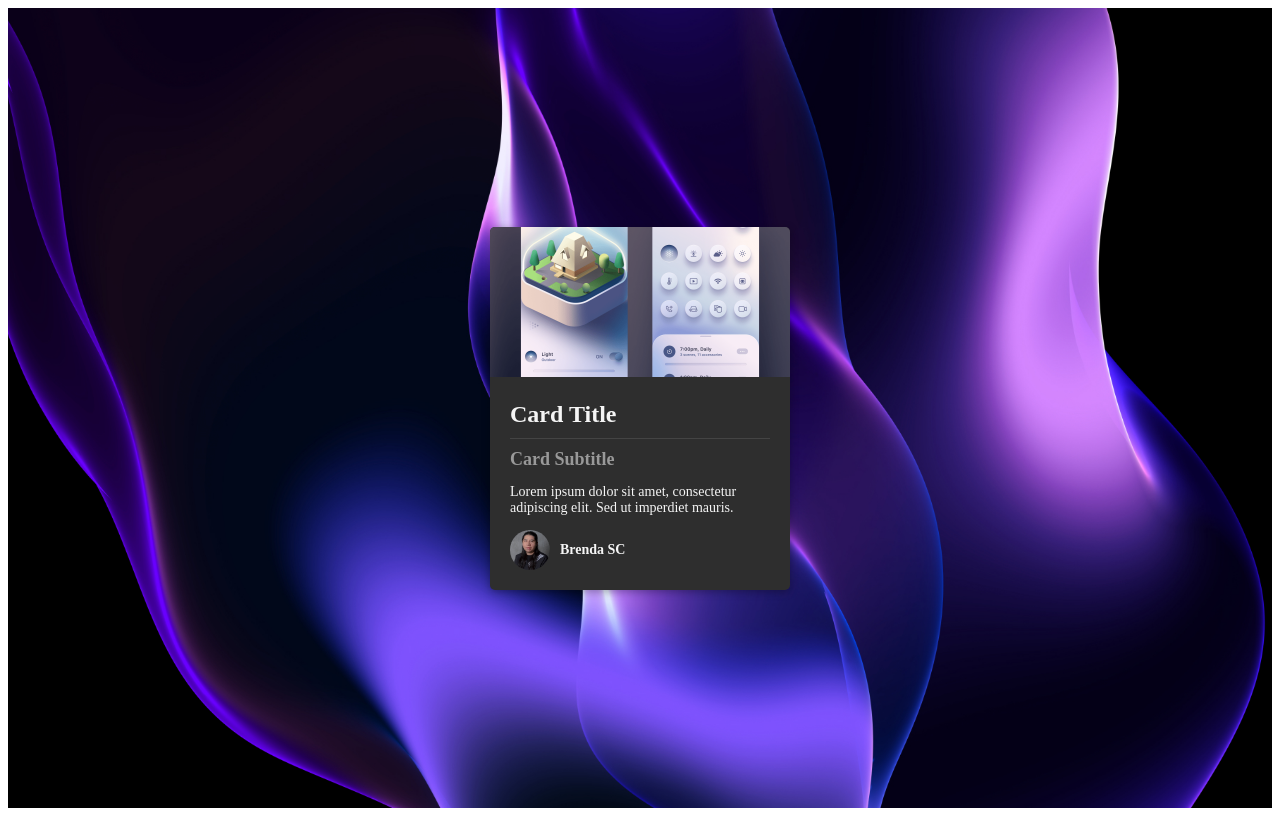
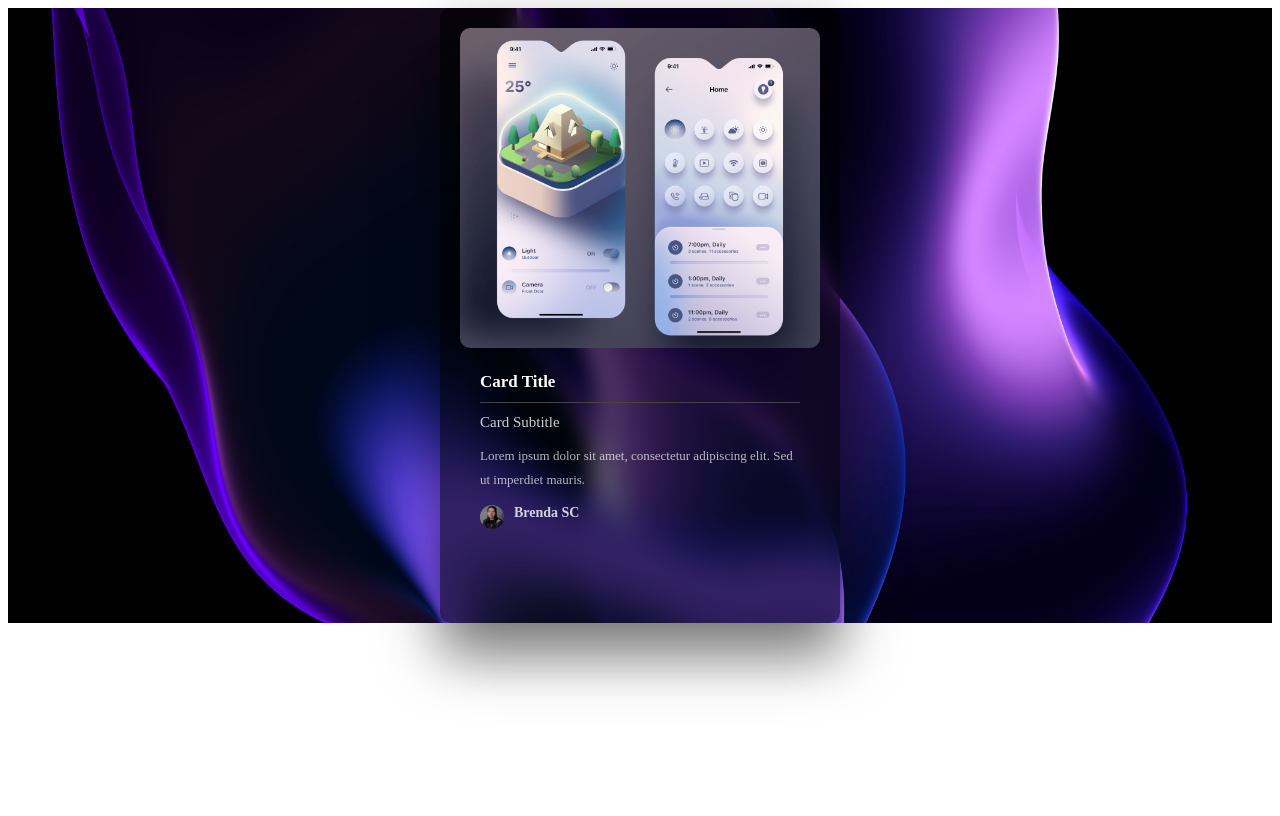
Before and after one commit to brenfondeadora/CodeSandbox_React_ChatGPT, a React (Create React App) app: page / in a window 1280 px wide. Built offline with nearby package versions, Linux system fonts and the light colour scheme.

Commit message:
style: add manual style from figma

```diff
--- a/src/App.js
+++ b/src/App.js
@@ -8,7 +8,6 @@ const Wrapper = styled.div`
   display: flex;
   justify-content: center;
   align-items: center;
-  height: 100vh;
   background-color: #1e1e1e; /* Dark background color */
   color: #f5f5f5; /* Light text color */
   background-image: url(${backgroundImage});
@@ -18,11 +17,20 @@ const Wrapper = styled.div`
 `;
 
 const Card = styled.div`
-  width: 300px;
+  padding: 20px;
+  gap: 20px;
+  width: 360px;
+  height: 575px;
   border-radius: 5px;
   box-shadow: 0 2px 8px rgba(0, 0, 0, 0.3);
   overflow: hidden;
-  background-color: #2e2e2e; /* Darker background color for the card */
+
+  background: rgba(0, 0, 0, 0.6);
+  box-shadow: 0px 30px 60px rgba(0, 0, 0, 0.1), 0px 30px 60px rgba(0, 0, 0, 0.5);
+  backdrop-filter: blur(10px);
+  /* Note: backdrop-filter has minimal browser support */
+
+  border-radius: 10px;
 `;
 
 const Divider = styled.hr`
@@ -33,13 +41,20 @@ const Divider = styled.hr`
 
 const Subtitle = styled.h3`
   margin: 0;
-  font-size: 18px;
-  color: #999; /* Update subtitle color for dark mode */
+  font-family: "SF Pro";
+  font-style: normal;
+  font-weight: 510;
+  font-size: 15px;
+  line-height: 18px;
+  /* identical to box height */
+
+  color: rgba(255, 255, 255, 0.8);
 `;
 
 const CoverImage = styled.img`
   width: 100%;
-  height: 150px;
+  height: 320px;
+  border-radius: 10px;
   object-fit: cover;
 `;
 
@@ -49,22 +64,41 @@ const CardContent = styled.div`
 
 const Title = styled.h2`
   margin: 0;
-  font-size: 24px;
+  font-family: "SF Pro";
+  font-style: normal;
+  font-weight: 590;
+  font-size: 17px;
+  line-height: 20px;
+
+  color: #ffffff;
 `;
 
 const Text = styled.p`
-  font-size: 14px;
+  font-family: "SF Pro";
+  font-style: normal;
+  font-weight: 400;
+  font-size: 13px;
+  line-height: 24px;
+  /* or 185% */
+
+  color: rgba(255, 255, 255, 0.7);
 `;
 
 const Author = styled.div`
   display: flex;
-  align-items: center;
-  margin-top: 10px;
+  font-family: "SF Pro";
+  font-style: normal;
+  font-weight: 510;
+  font-size: 13px;
+  line-height: 16px;
+  /* identical to box height */
+
+  color: rgba(255, 255, 255, 0.8);
 `;
 
 const Avatar = styled.img`
-  width: 40px;
-  height: 40px;
+  width: 24px;
+  height: 24px;
   border-radius: 50%;
   margin-right: 10px;
 `;
```
